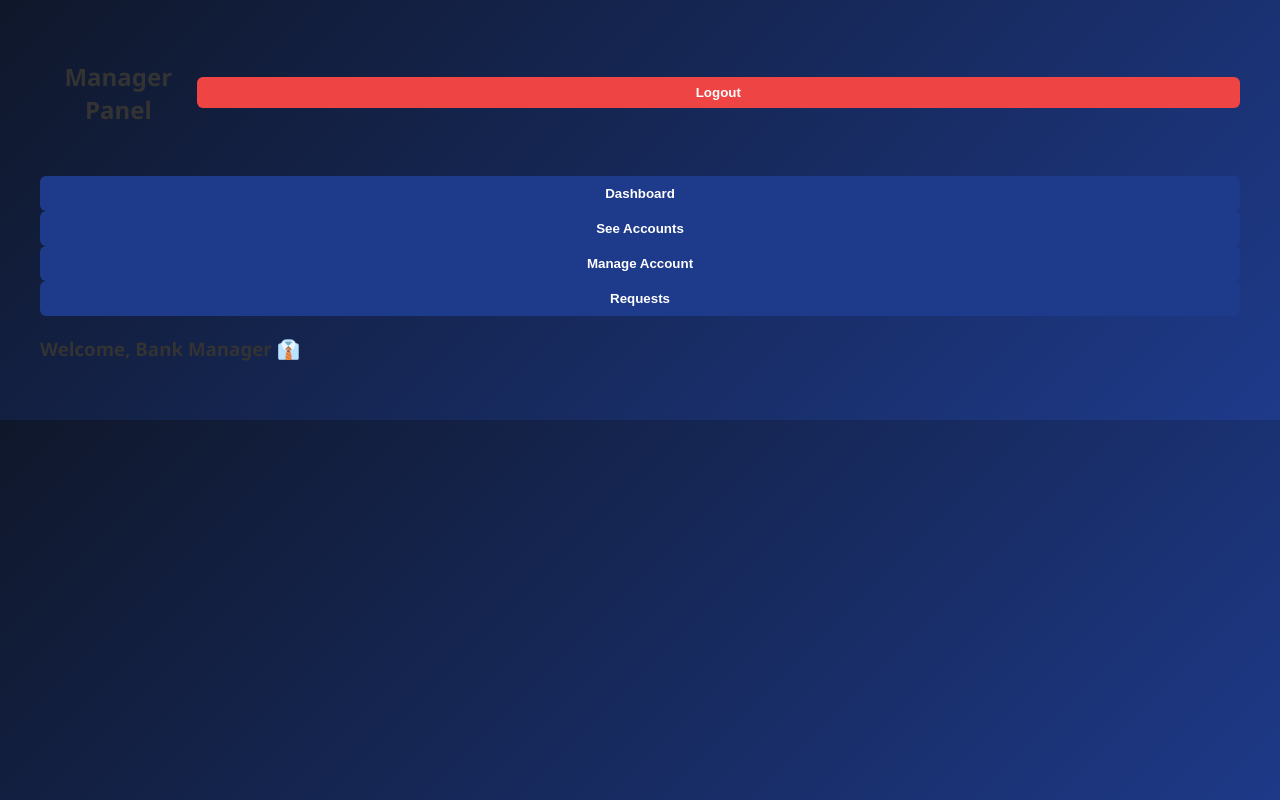
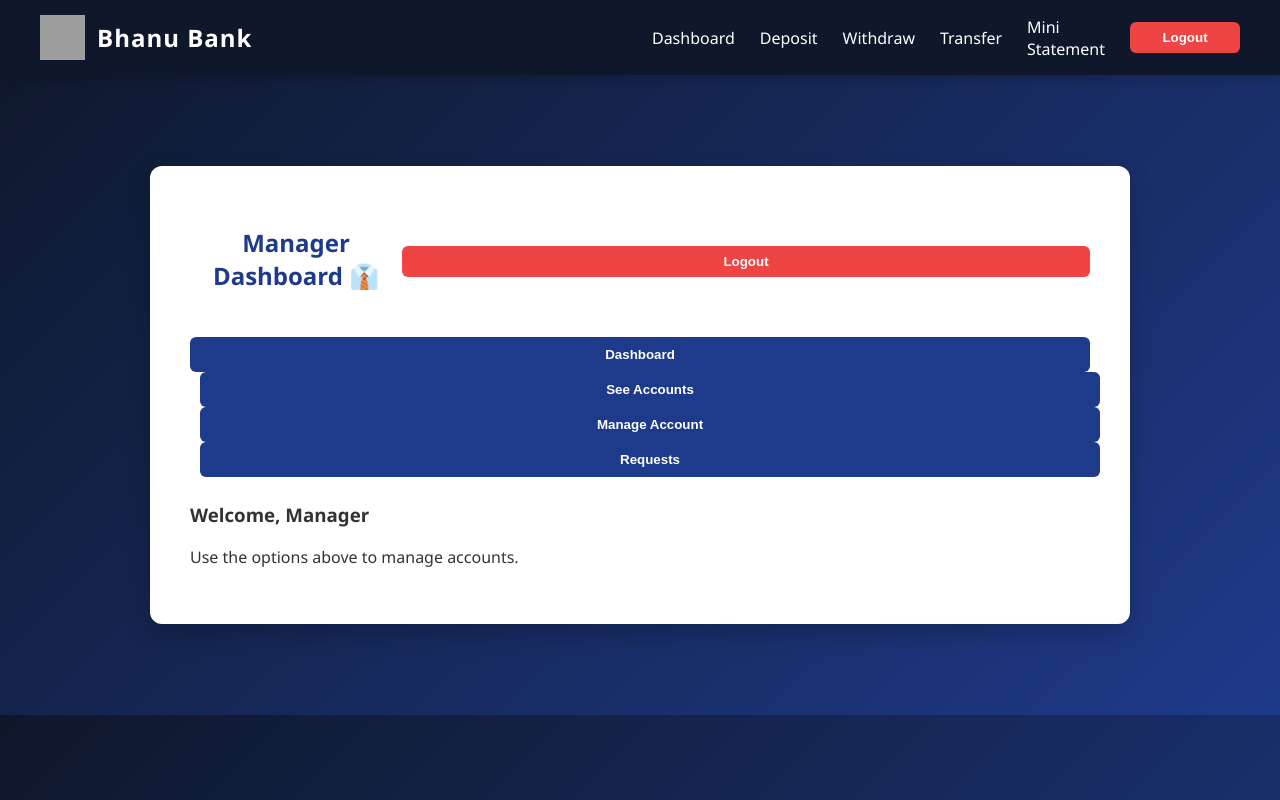
Before and after one commit to Bhanu3479/bank-interface, a React (Vite) app in the folder bank-system/: page /manager-dashboard in a window 1280 px wide. Built offline with nearby package versions, Linux system fonts and the light colour scheme; sample sign-in values are in the browser's storage; grey boxes are pictures that could not be loaded.

Commit message:
Refactor ManagerPanel layout and improve UI

```diff
--- a/bank-system/src/pages/ManagerPanel.jsx
+++ b/bank-system/src/pages/ManagerPanel.jsx
@@ -1,6 +1,7 @@
 import { useState, useEffect } from "react";
 import { useNavigate } from "react-router-dom";
 import API from "../api/axios";
+import Navbar from "../components/Navbar";
 
 function ManagerPanel() {
   const [section, setSection] = useState("dashboard");
@@ -16,17 +17,15 @@ function ManagerPanel() {
     navigate("/manager-login");
   };
 
-  // Load All Accounts
   const loadAccounts = async () => {
     try {
       const res = await API.get("/manager/accounts");
       setAccounts(res.data);
     } catch (error) {
-      console.error("Error loading accounts:", error);
+      console.error(error);
     }
   };
 
-  // Load Specific Account
   const loadAccountDetails = async () => {
     try {
       const res = await API.get(`/manager/account/${searchAcc}`);
@@ -43,27 +42,30 @@ function ManagerPanel() {
   }, [section]);
 
   return (
-    <div style={{ padding: "40px" }}>
+    <>
+      <Navbar />
 
-      {/* Header with Logout */}
+      <div className="operation-container">
+        <div className="operation-card" style={{ width: "900px" }}>
+
+          {/* Header */}
           <div style={{
             display: "flex",
             justifyContent: "space-between",
             alignItems: "center",
-        marginBottom: "30px"
+            marginBottom: "20px"
           }}>
-        <h2>Manager Panel</h2>
-
+            <h2>Manager Dashboard 👔</h2>
             <button
               onClick={handleLogout}
               style={{
+                backgroundColor: "#ef4444",
                 padding: "8px 14px",
-            backgroundColor: "#ef4444",
+                borderRadius: "6px",
+                border: "none",
                 color: "white",
-            border: "none",
-            borderRadius: "6px",
-            cursor: "pointer",
-            fontWeight: "bold"
+                fontWeight: "bold",
+                cursor: "pointer"
               }}
             >
               Logout
@@ -71,17 +73,18 @@ function ManagerPanel() {
           </div>
 
           {/* Navigation Buttons */}
-      <div style={{ marginBottom: "20px" }}>
+          <div style={{ marginBottom: "25px" }}>
             <button onClick={() => setSection("dashboard")}>Dashboard</button>
-        <button onClick={() => setSection("accounts")}>See Accounts</button>
-        <button onClick={() => setSection("manage")}>Manage Account</button>
-        <button onClick={() => setSection("requests")}>Requests</button>
+            <button onClick={() => setSection("accounts")} style={{ marginLeft: "10px" }}>See Accounts</button>
+            <button onClick={() => setSection("manage")} style={{ marginLeft: "10px" }}>Manage Account</button>
+            <button onClick={() => setSection("requests")} style={{ marginLeft: "10px" }}>Requests</button>
           </div>
 
           {/* Dashboard */}
           {section === "dashboard" && (
             <div>
-          <h3>Welcome, Bank Manager 👔</h3>
+              <h3>Welcome, Manager</h3>
+              <p>Use the options above to manage accounts.</p>
             </div>
           )}
 
@@ -90,7 +93,7 @@ function ManagerPanel() {
             <div>
               <h3>All Accounts</h3>
 
-          <table border="1" cellPadding="10" width="100%">
+              <table className="styled-table">
                 <thead>
                   <tr>
                     <th>Account Number</th>
@@ -123,8 +126,9 @@ function ManagerPanel() {
                 value={searchAcc}
                 onChange={(e) => setSearchAcc(e.target.value)}
               />
-
-          <button onClick={loadAccountDetails}>Search</button>
+              <button onClick={loadAccountDetails} style={{ marginLeft: "10px" }}>
+                Search
+              </button>
 
               {accountDetails && (
                 <div style={{ marginTop: "20px" }}>
@@ -133,8 +137,9 @@ function ManagerPanel() {
                   <p>Email: {accountDetails.user.email}</p>
                   <p>Balance: ₹ {accountDetails.user.balance}</p>
 
-              <h4>Transactions</h4>
-              <table border="1" cellPadding="8" width="100%">
+                  <h4 style={{ marginTop: "15px" }}>Transactions</h4>
+
+                  <table className="styled-table">
                     <thead>
                       <tr>
                         <th>Type</th>
@@ -161,11 +166,13 @@ function ManagerPanel() {
           {section === "requests" && (
             <div>
               <h3>Requests Section</h3>
-          <p>Coming Soon...</p>
+              <p>Coming soon...</p>
             </div>
           )}
 
         </div>
+      </div>
+    </>
   );
 }
 
```
Lines whose indentation alone changed are shown as unchanged.
